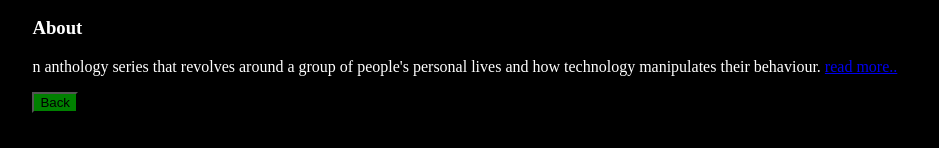
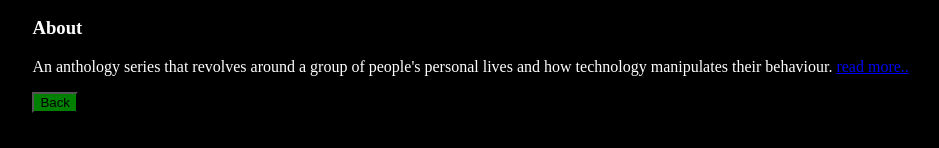
Before and after one commit to MoulyPrasaanthArumugam/HTML-PROJECT, a plain HTML site: page BM.html in a window 1280 px wide. Shown: the part 1154-1302 px from the top of the page, without its empty margins (6-945 px from the left). Drawn offline with Linux system fonts and the light colour scheme.

Commit message:
Update BM.html

```diff
--- a/BM.html
+++ b/BM.html
@@ -27,7 +27,7 @@
        </span>
     <h3>About</h3>
         <p>
-            n anthology series that revolves around a group of people's personal
+            An anthology series that revolves around a group of people's personal
             lives and how technology manipulates their behaviour.
               <a href="https://en.wikipedia.org/wiki/Black_Mirror" target="_blank">read more..</a>
         </p>
```
